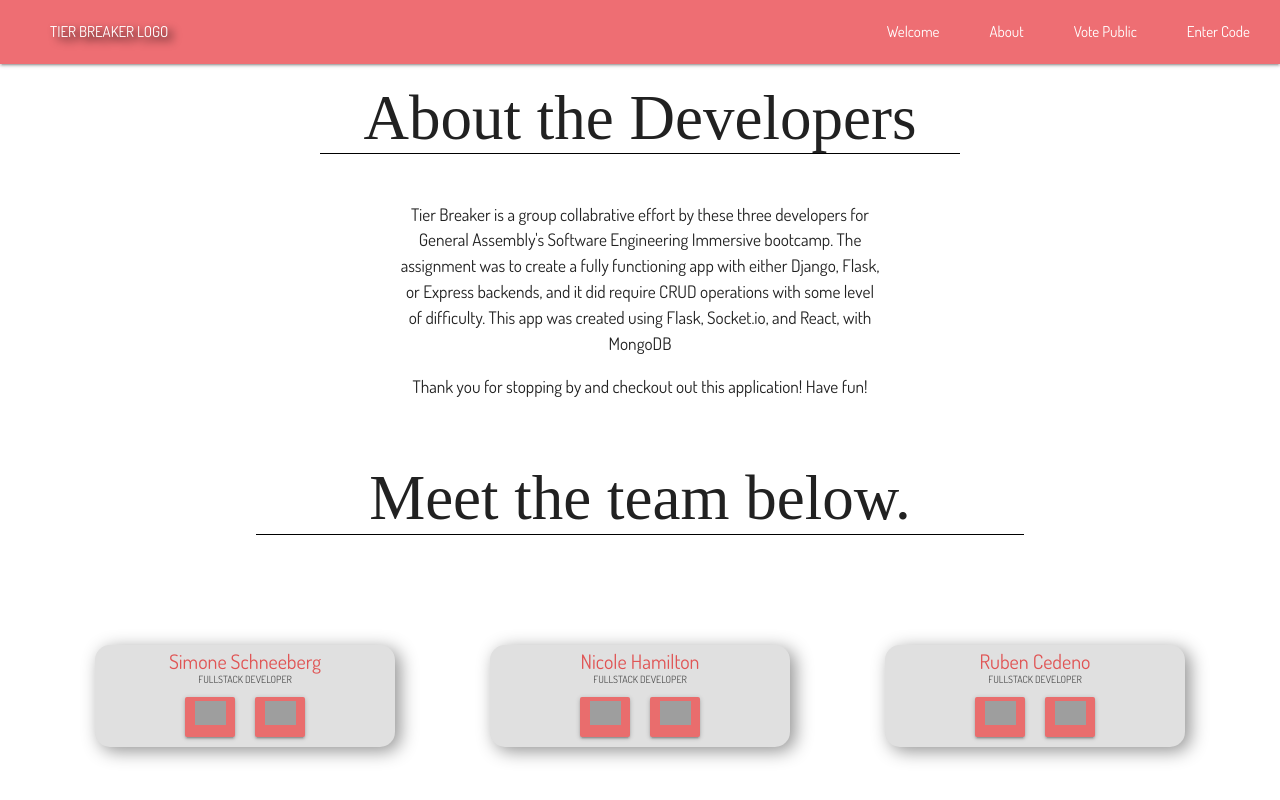
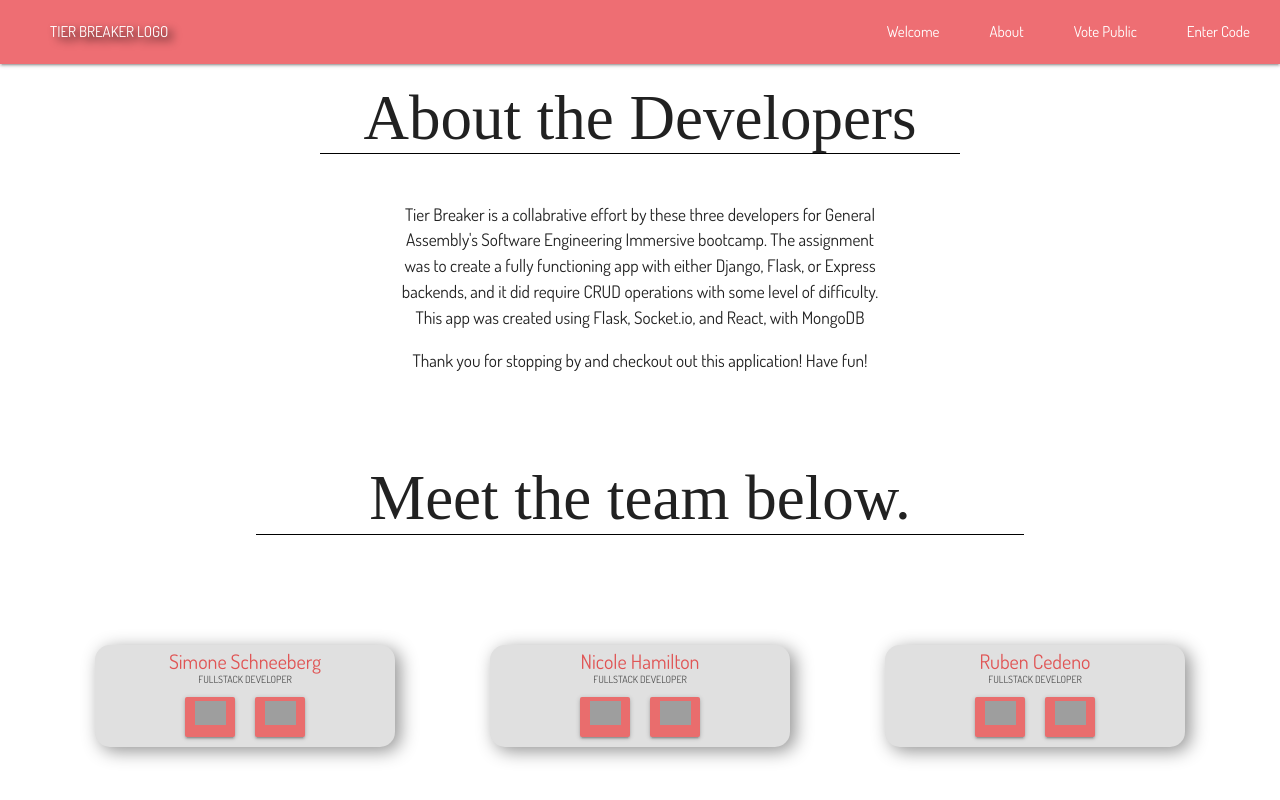
Before and after one commit to NikkiHmltn/tier-breaker, a React (Create React App) app: page /about in a window 1280 px wide. Shown: the top 800 px of the page. Built offline with nearby package versions, Linux system fonts and the light colour scheme; grey boxes are pictures that could not be loaded; a web font is replaced by a local one.

Commit message:
deleted lint

```diff
--- a/src/components/About.js
+++ b/src/components/About.js
@@ -10,7 +10,7 @@ const About = () => {
                     borderBottom: "black solid 1px",
                     maxWidth: "50%"}}>About the Developers</h1>
                 <div className="hr">
-                    <p>Tier Breaker is a group collabrative effort by these three developers for General Assembly's Software Engineering Immersive bootcamp. The assignment was to create a fully functioning app with either Django, Flask, or Express backends, and it did require CRUD operations with some level of difficulty. This app was created using Flask, Socket.io, and React, with MongoDB </p>
+                    <p>Tier Breaker is a collabrative effort by these three developers for General Assembly's Software Engineering Immersive bootcamp. The assignment was to create a fully functioning app with either Django, Flask, or Express backends, and it did require CRUD operations with some level of difficulty. This app was created using Flask, Socket.io, and React, with MongoDB </p>
                     <p>Thank you for stopping by and checkout out this application! Have fun!</p>
                 </div>
                 <div className="row">
```
